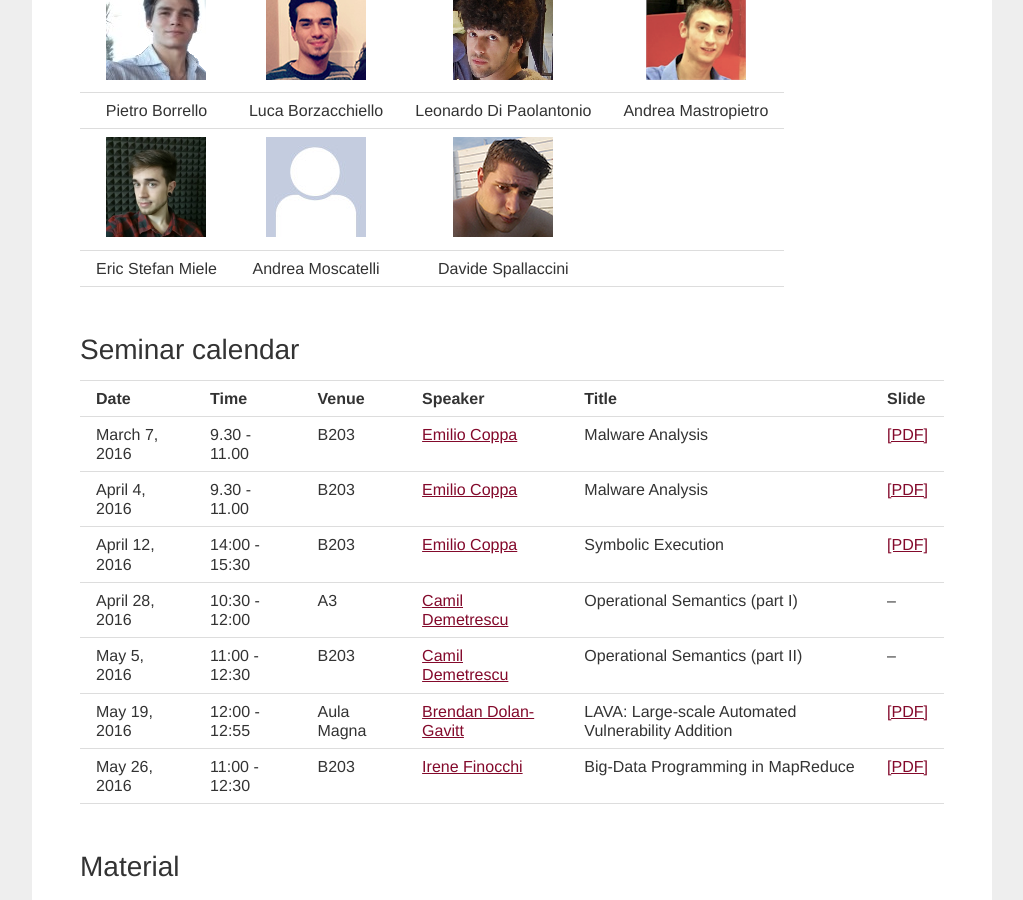
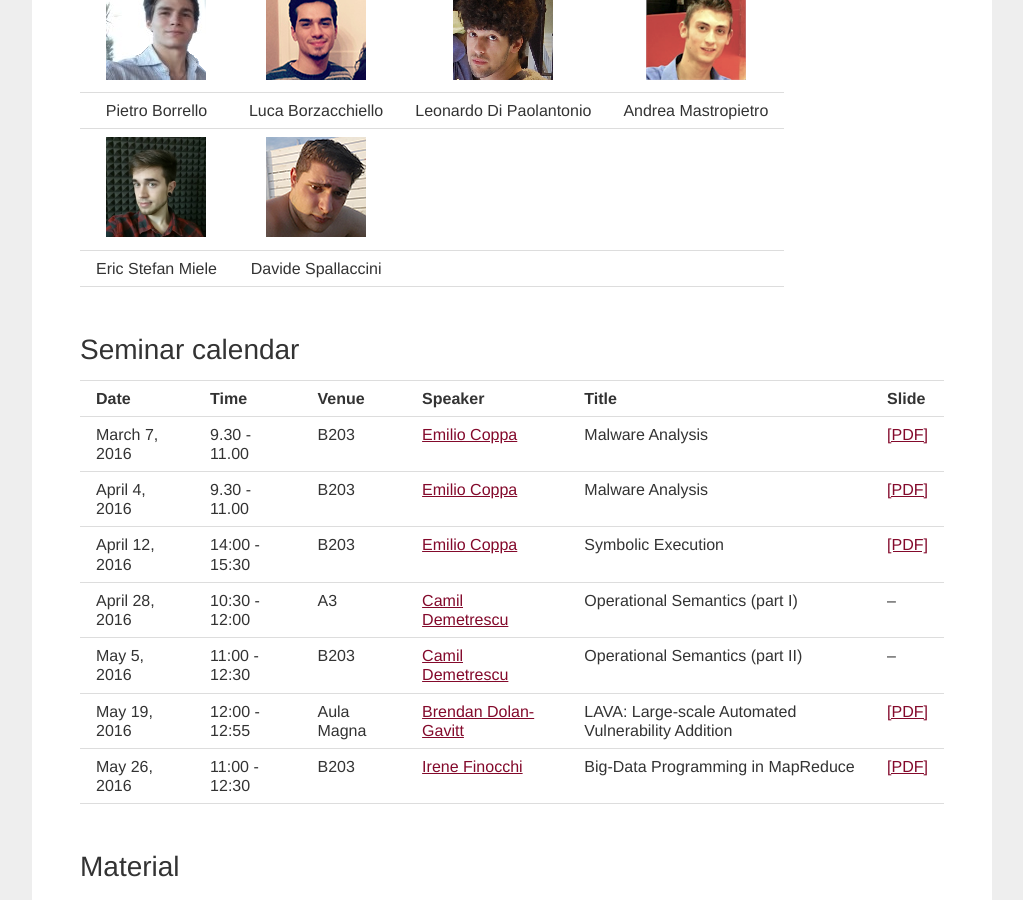
Before and after one commit to season-lab/season-lab.github.io, a Jekyll site: the page built from excellence.md, in a window 1280 px wide and 900 px high, scrolled down 566 px. Shown: the whole window, without its empty margins (128-1151 px from the left). Built offline with Jekyll 4.4.1, drawn with Linux system fonts in a browser that asks for light colours.

Commit message:
Update excellence.md

```diff
--- a/excellence.md
+++ b/excellence.md
@@ -15,8 +15,8 @@
 | ![alt text](assets/img/students/borrello.png "Pietro Borrello") | ![alt text](assets/img/students/borzacchiello.png "Luca Borzacchiello") | ![alt text](assets/img/students/dipaolantonio.png "Leonardo Di Paolantonio") | ![alt text](assets/img/students/mastropietro.png "Andrea Mastropietro") |
 | :-------------: | :----------------: | :---------------------: | :-----------------: |
 | Pietro Borrello | Luca Borzacchiello | Leonardo Di Paolantonio | Andrea Mastropietro |
-| ![alt text](assets/img/students/miele.png "Eric Stefan Miele") | ![alt text](assets/img/generic.jpg "Andrea Moscatelli") | ![alt text](assets/img/students/spallaccini.png "Davide Spallaccini") | |
-| Eric Stefan Miele | Andrea Moscatelli | Davide Spallaccini | |
+| ![alt text](assets/img/students/miele.png "Eric Stefan Miele") | ![alt text](assets/img/students/spallaccini.png "Davide Spallaccini") | |
+| Eric Stefan Miele | Davide Spallaccini | |
 
 <br />
 
```
